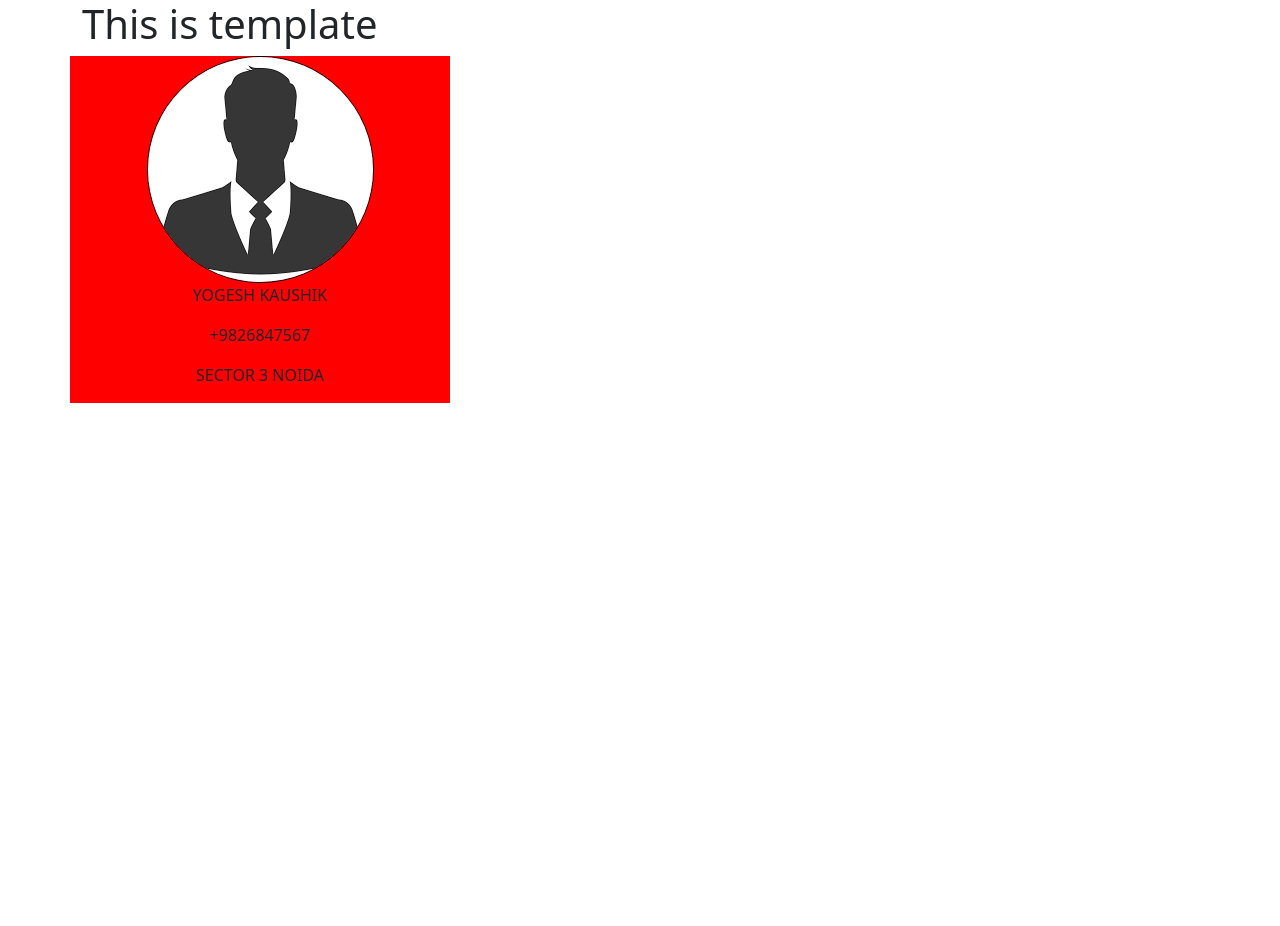
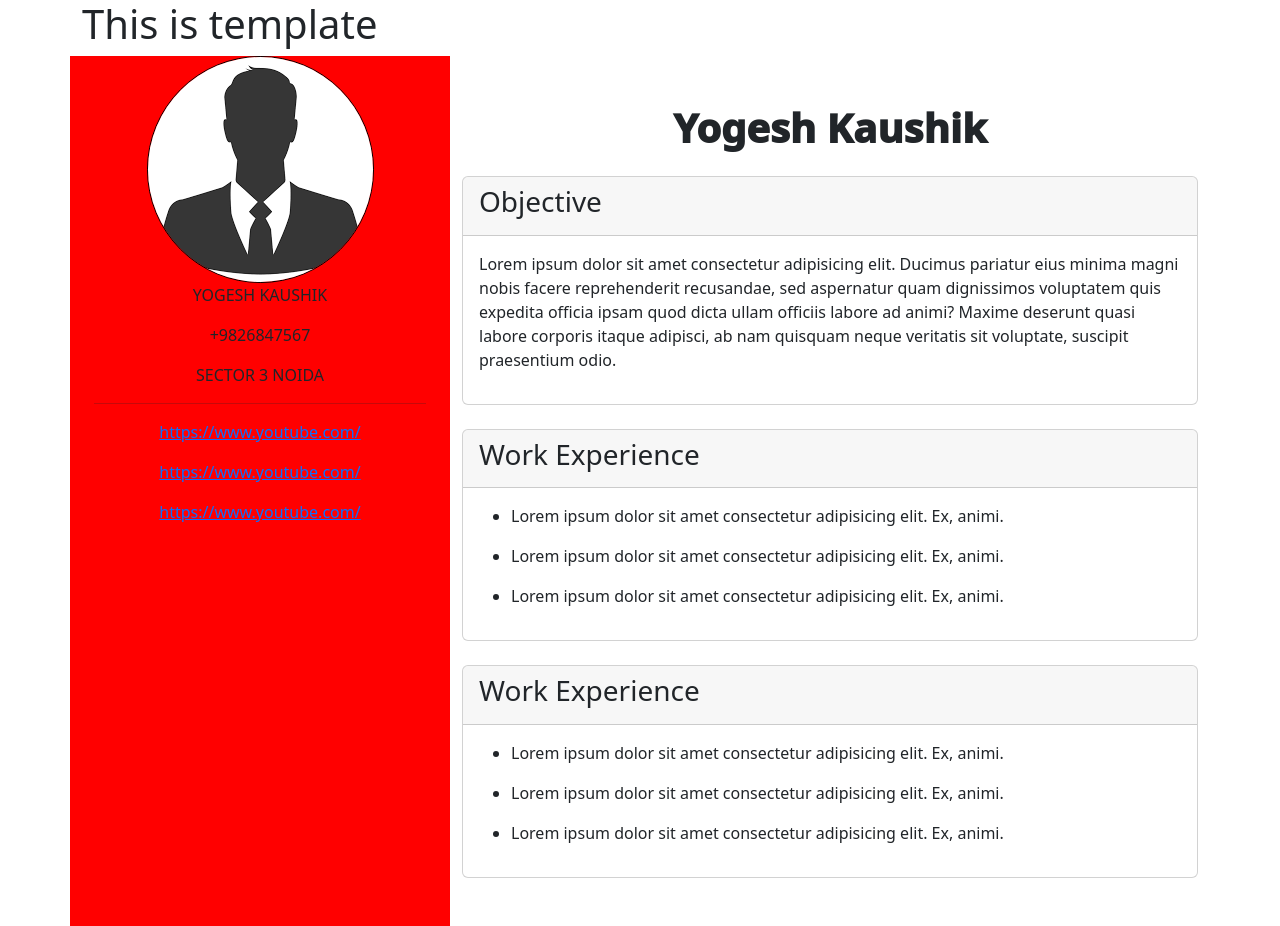
Before and after one commit to Its-Yogesh-100/Resume-Builder, a plain HTML site: page index.html in a window 1280 px wide. Before the commit the page ends 800 px from the top, so only its background shows below. Drawn offline with nearby package versions, Linux system fonts and the light colour scheme.

Commit message:
Adding functionalities like Academic qualification, Work Experience

```diff
--- a/index.html
+++ b/index.html
@@ -169,22 +169,89 @@
       <div class="row">
 
         <!-- FIRST COLUMN -->
-        <div class="col-md-4 text-center">
+        <div class="col-md-4 text-center ">
 
           <!-- Profile image -->
           <img src="profile.png" alt="" class="img-fluid myimg">
 
-          <div class="container">
+          <div class="container ">
             <p>YOGESH KAUSHIK</p>
             <P>+9826847567</P>
             <p>SECTOR 3 NOIDA</p>
+
+            <hr color="black"/>
+
+            <p><a href="#1">https://www.youtube.com/</a></p>
+            <p><a href="#1">https://www.youtube.com/</a></p>
+            <p><a href="#1">https://www.youtube.com/</a></p>
+
           </div>
 
         </div>
 
         <!-- SECOND COLUMN -->
-        <div class="col-md-8 text-center">
+        <div class="col-md-8 py-5">
 
+          <h1 class="text-center" style="font-weight:980;">Yogesh Kaushik</h1>
+
+         <!-- Objective card -->
+         <div class="card mt-4 ">
+          <div class="card-header background">
+            <h3>Objective</h3>
+          </div>
+          <div class="card-body">
+            <p>
+              Lorem ipsum dolor sit amet consectetur adipisicing elit. Ducimus pariatur eius minima magni nobis facere reprehenderit recusandae, sed aspernatur quam dignissimos voluptatem quis expedita officia ipsam quod dicta ullam officiis labore ad animi? Maxime deserunt quasi labore corporis itaque adipisci, ab nam quisquam neque veritatis sit voluptate, suscipit praesentium odio.
+            </p>
+          </div>
+         </div>
+
+         <!-- WORK EXPERIENCE -->
+
+         <div class="card mt-4 ">
+          <div class="card-header background">
+            <h3>Work Experience</h3>
+          </div>
+          <div class="card-body">
+
+            <ul>
+              <li>Lorem ipsum dolor sit amet consectetur adipisicing elit. Ex, animi.</li>
+            </ul>
+
+            <ul>
+              <li>Lorem ipsum dolor sit amet consectetur adipisicing elit. Ex, animi.</li>
+            </ul>
+
+            <ul>
+              <li>Lorem ipsum dolor sit amet consectetur adipisicing elit. Ex, animi.</li>
+            </ul>
+
+          </div>
+         </div>
+
+
+         <!-- Academics Qualification -->
+
+         <div class="card mt-4 ">
+          <div class="card-header background">
+            <h3>Work Experience</h3>
+          </div>
+          <div class="card-body">
+
+            <ul>
+              <li>Lorem ipsum dolor sit amet consectetur adipisicing elit. Ex, animi.</li>
+            </ul>
+
+            <ul>
+              <li>Lorem ipsum dolor sit amet consectetur adipisicing elit. Ex, animi.</li>
+            </ul>
+
+            <ul>
+              <li>Lorem ipsum dolor sit amet consectetur adipisicing elit. Ex, animi.</li>
+            </ul>
+
+          </div>
+         </div>
 
 
         </div>
--- a/style.css
+++ b/style.css
@@ -3,6 +3,8 @@
 
     display: none;
 }
+
+
 
 .col-md-4{
 
```
